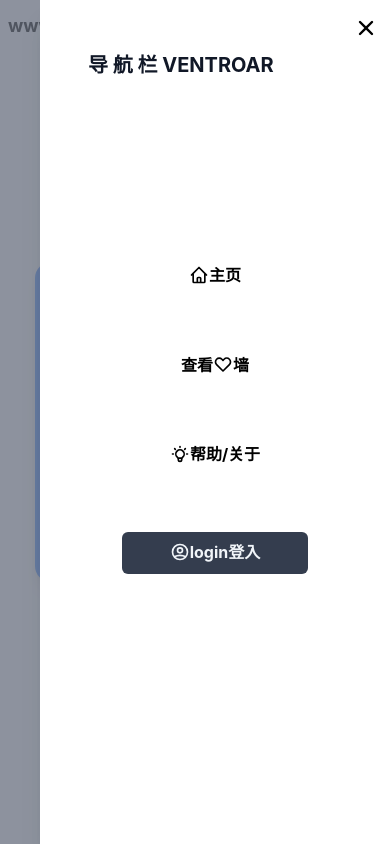
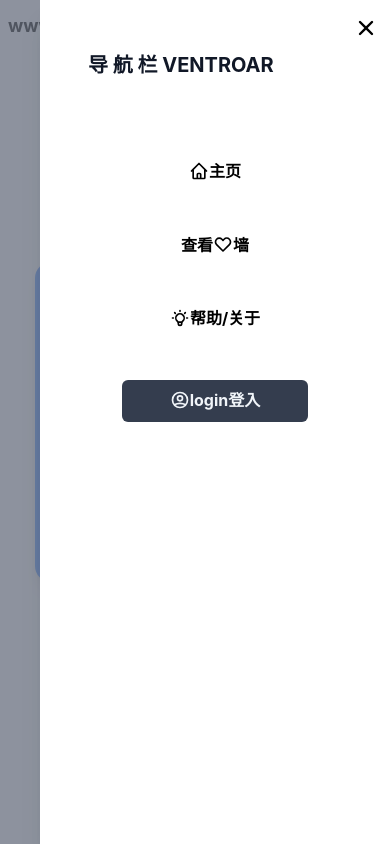
Before and after one commit to dsxksss/VentRoar, a React (Vite) app: page /LoginPage in a window 390 px wide. Both pictures are taken after a click on the button 368 px from the left and 26 px from the top of the page. Built offline with nearby package versions, Linux system fonts and the light colour scheme.

Commit message:
change:手机端导航栏link间距修改

```diff
--- a/src/Components/Nav.tsx
+++ b/src/Components/Nav.tsx
@@ -115,7 +115,7 @@
                     <div className="mt-6 relative flex-1 px-4 sm:px-6">
                       {/* Replace with your content */}
                       <div className="absolute text-center inset-0 sm:px-6">
-                        <div className="flex flex-col mt-[10rem] h-[60vh] space-y-[4rem] items-center">
+                        <div className="flex flex-col mt-[3.5rem] h-[60vh] space-y-[3rem] items-center">
                           <Link
                             className={ShowActiveMi("/")}
                             to={"/"}
```
